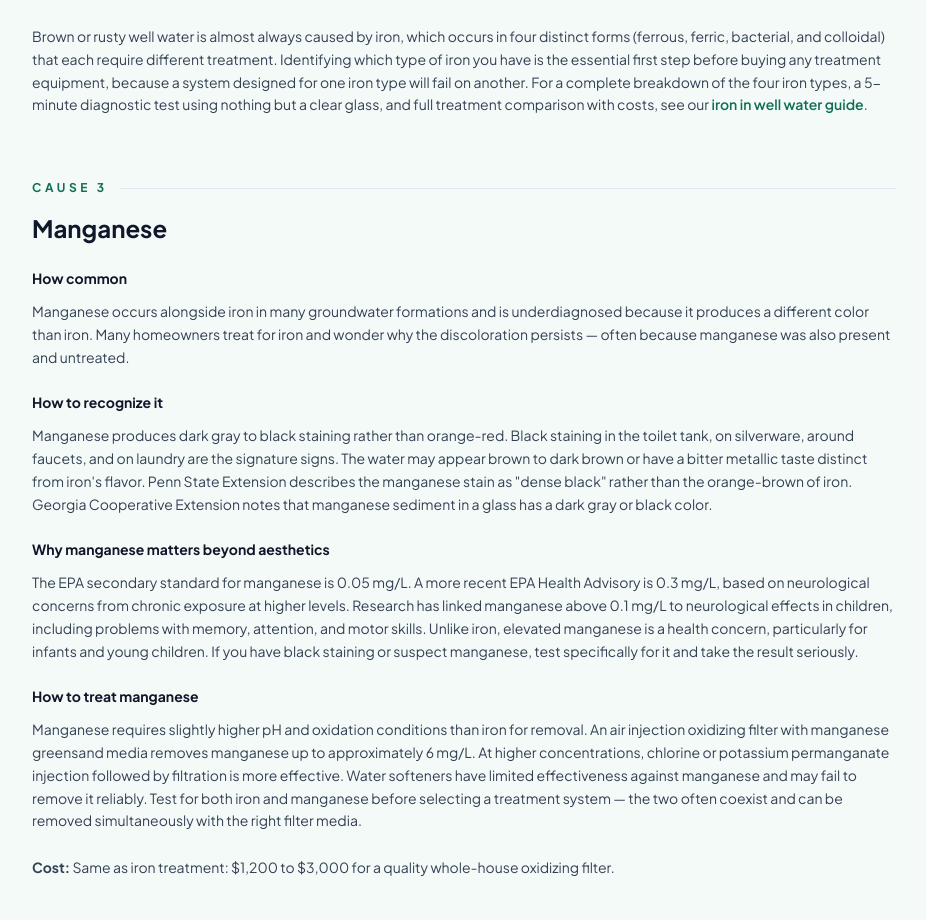
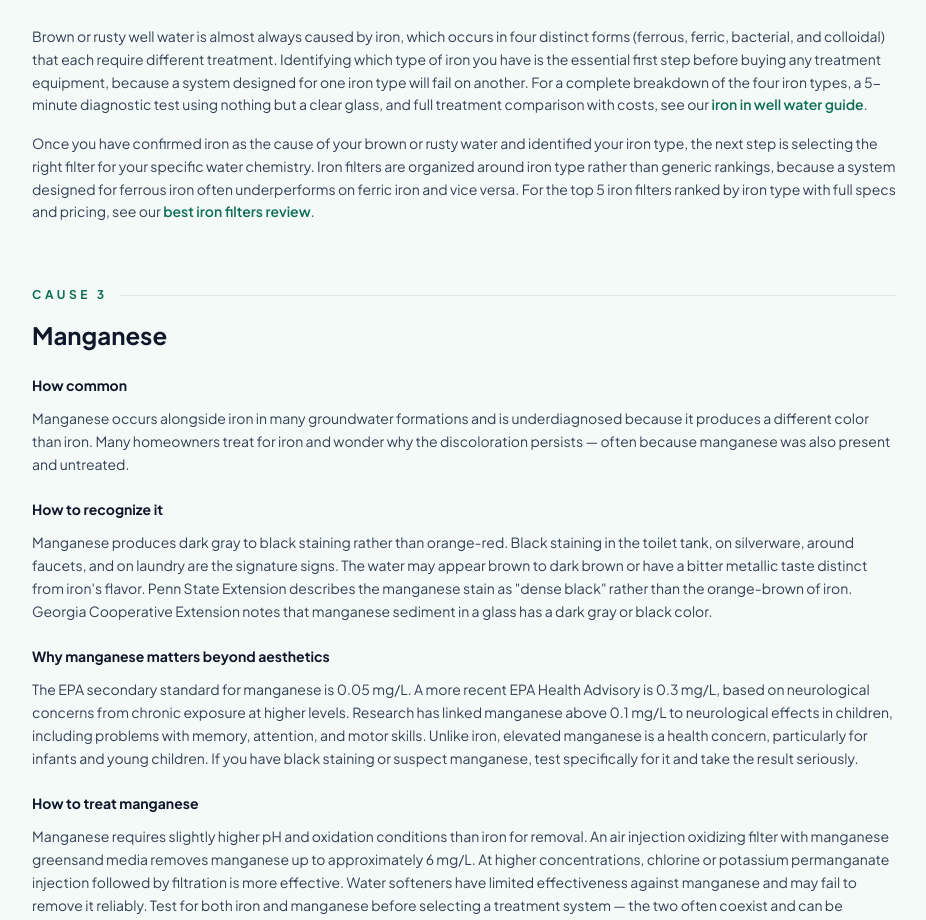
Before and after one commit to thebasementguide2026/thewell.guide-, a Next.js app: page /problems/brown-rusty-well-water in a window 1280 px wide. Shown: the part 5820-6740 px from the top of the page, without its empty margins (176-1102 px from the left). Built offline with nearby package versions, Linux system fonts and the light colour scheme.

Commit message:
Add best-iron-filters inbound link to brown-rusty page

```diff
--- a/app/problems/brown-rusty-well-water/page.tsx
+++ b/app/problems/brown-rusty-well-water/page.tsx
@@ -379,6 +379,8 @@ export default function BrownRustyWellWater() {
           <p className='text-slate-700 leading-relaxed text-sm mb-6'><strong>Cost:</strong> Whole-house cartridge sediment filter: $150 to $400 installed. Backwashing iron filter: $1,200 to $3,000 installed.</p>
 
           <p className='text-slate-700 leading-relaxed text-sm'>Brown or rusty well water is almost always caused by iron, which occurs in four distinct forms (ferrous, ferric, bacterial, and colloidal) that each require different treatment. Identifying which type of iron you have is the essential first step before buying any treatment equipment, because a system designed for one iron type will fail on another. For a complete breakdown of the four iron types, a 5-minute diagnostic test using nothing but a clear glass, and full treatment comparison with costs, see our <Link href='/guides/iron-in-well-water' className='text-[#0F6E56] font-semibold hover:underline'>iron in well water guide</Link>.</p>
+
+          <p className='text-slate-700 leading-relaxed text-sm mt-4'>Once you have confirmed iron as the cause of your brown or rusty water and identified your iron type, the next step is selecting the right filter for your specific water chemistry. Iron filters are organized around iron type rather than generic rankings, because a system designed for ferrous iron often underperforms on ferric iron and vice versa. For the top 5 iron filters ranked by iron type with full specs and pricing, see our <Link href='/reviews/best-iron-filters' className='text-[#0F6E56] font-semibold hover:underline'>best iron filters review</Link>.</p>
         </div>
 
         {/* Cause 3: Manganese */}
```
